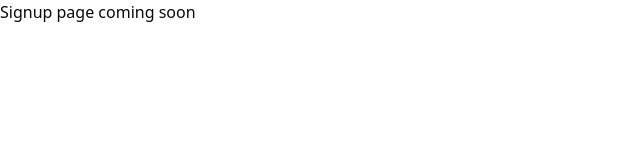
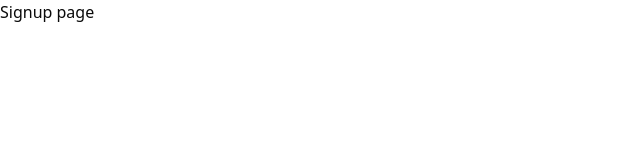
Before and after one commit to hawra-17/najmDrone, a Next.js app: page /auth/signup in a window 1280 px wide. Shown: the top 160 px of the page, without its empty margins (0-640 px from the left). Built offline with nearby package versions, Linux system fonts and the light colour scheme.

Commit message:
fix deploy again

```diff
--- a/app/auth/signup/page.tsx
+++ b/app/auth/signup/page.tsx
@@ -1,6 +1,5 @@
-import { redirect } from "next/navigation";
 export default function SignupPage() {
-  return <div>Signup page coming soon</div>;
+  return <div>Signup page</div>;
 }
 
 // import { AuthLayout } from "@/components/auth-layout";
```
